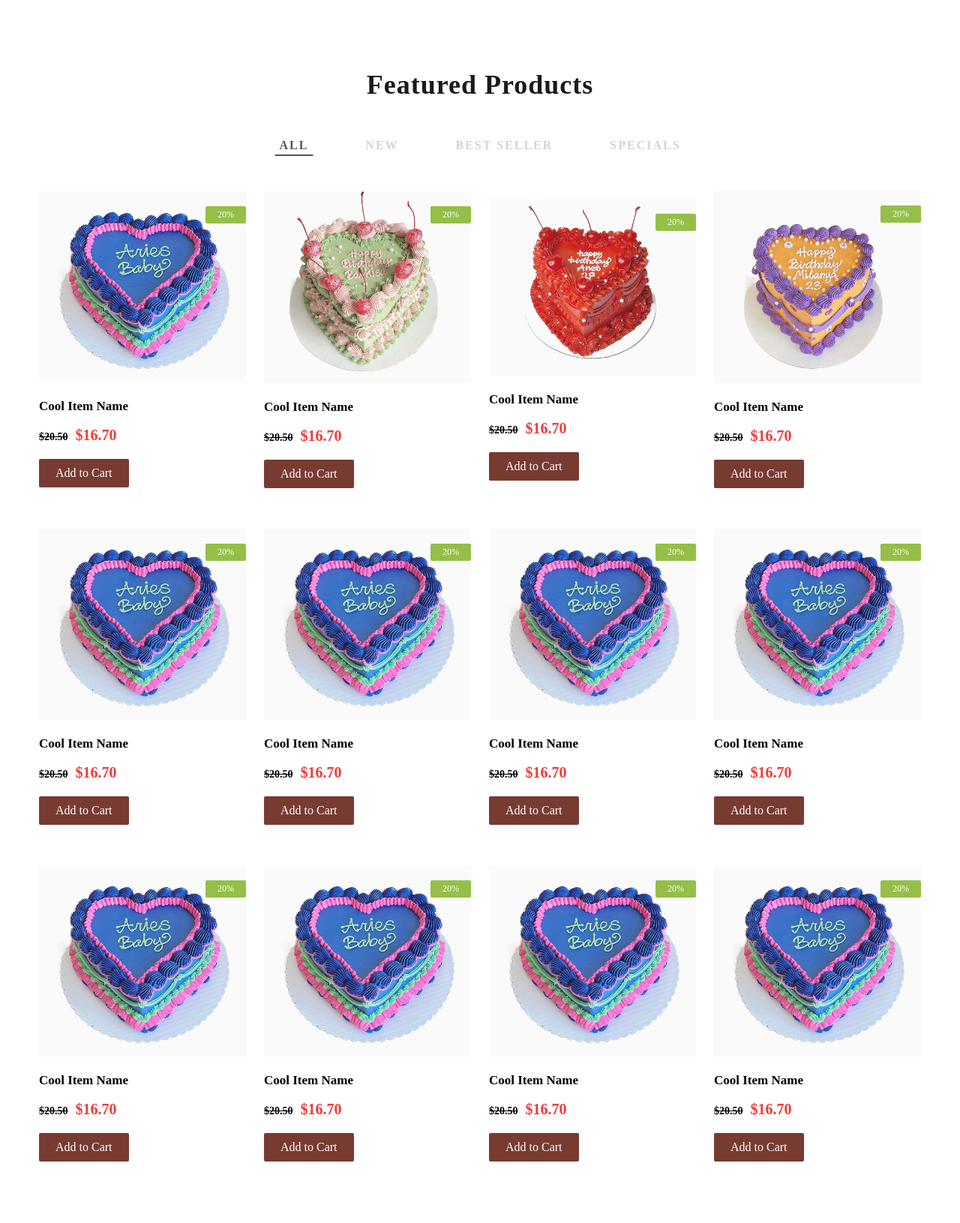
After one commit to HungNGuyenDanh/project-hk2, a PHP site: page /product/productsrc.html in a window 1280 px wide. The commit adds this page. Shown: the whole page at 75% size. Run offline with PHP 8.4, Linux system fonts and the light colour scheme.

Commit message:
updateProduct

```diff
--- a/footer/footer.html
+++ b/footer/footer.html
@@ -27,7 +27,7 @@
                 <h3>address</h3>
                 <iframe
                     src="https://www.google.com/maps/embed?pb=!1m18!1m12!1m3!1d501726.54073011904!2d106.36556425709519!3d10.754618132789961!2m3!1f0!2f0!3f0!3m2!1i1024!2i768!4f13.1!3m3!1m2!1s0x317529292e8d3dd1%3A0xf15f5aad773c112b!2sHo%20Chi%20Minh%20City%2C%20Vietnam!5e0!3m2!1sen!2s!4v1685588215674!5m2!1sen!2s"
-                    width="300" height="200" style="border:0;" allowfullscreen="" loading="lazy"
+                    width="300" height="200" style="border-radius:10px;" allowfullscreen="" loading="lazy"
                     referrerpolicy="no-referrer-when-downgrade"></iframe>
             </div>
 
@@ -56,8 +56,6 @@
 
         </div>
 
-        <div class="credit">created by <span>ninjashub</span> all rights reserved! </div>
-
     </section>
     <!-- footer ends -->
     <script src="https://unpkg.com/swiper/swiper-bundle.min.js"></script>
--- /dev/null
+++ b/product/productsrc.html
@@ -0,0 +1,214 @@
+<!DOCTYPE html>
+<html lang="en">
+<head>
+    <meta charset="UTF-8">
+    <meta http-equiv="X-UA-Compatible" content="IE=edge">
+    <meta name="viewport" content="width=device-width, initial-scale=1.0">
+    <title>Product Category Filter</title>
+    <link rel = "stylesheet" href = "./product/style.css">
+</head>
+<body>
+    <div class = "wrapper">
+        <div class = "category-filter">
+            <div class = "container">
+                <div class = "title">
+                    <h1>Featured Products</h1>
+                </div>
+
+                <div class = "filter-btns">
+                    <button type = "button" class = "filter-btn" id = "all">all</button>
+                    <button type = "button" class = "filter-btn" id = "new">new</button>
+                    <button type = "button" class = "filter-btn" id = "best-sellers">best seller</button>
+                    <button type = "button" class = "filter-btn" id = "specials">specials</button>
+                </div>
+
+                <div class = "filter-items">
+
+                    <div class = "filter-item all new">
+                        <div class = "item-img">
+                            <img src = "../images/cake/cak2.png" alt = "Item image">
+                            <span class = "discount">20%</span>
+                        </div>
+                        <div class = "item-info">
+                            <p>Cool Item Name</p>
+                            <div>
+                                <span class = "old-price">$20.50</span>
+                                <span class = "new-price">$16.70</span>
+                            </div>
+                            <a href = "#" class ="add-btn">Add to Cart</a>
+                        </div>
+                    </div>
+
+                    <div class = "filter-item all best-sellers">
+                        <div class = "item-img">
+                            <img src = "../images/cake/cake3.png" alt = "Item image">
+                            <span class = "discount">20%</span>
+                        </div>
+                        <div class = "item-info">
+                            <p>Cool Item Name</p>
+                            <div>
+                                <span class = "old-price">$20.50</span>
+                                <span class = "new-price">$16.70</span>
+                            </div>
+                            <a href = "#" class ="add-btn">Add to Cart</a>
+                        </div>
+                    </div>
+
+                    <div class = "filter-item all specials">
+                        <div class = "item-img">
+                            <img src = "../images/cake/cake4.png" alt = "Item image">
+                            <span class = "discount">20%</span>
+                        </div>
+                        <div class = "item-info">
+                            <p>Cool Item Name</p>
+                            <div>
+                                <span class = "old-price">$20.50</span>
+                                <span class = "new-price">$16.70</span>
+                            </div>
+                            <a href = "#" class ="add-btn">Add to Cart</a>
+                        </div>
+                    </div>
+
+                    <div class = "filter-item all new">
+                        <div class = "item-img">
+                            <img src = "../images/cake/cake5.png" alt = "Item image">
+                            <span class = "discount">20%</span>
+                        </div>
+                        <div class = "item-info">
+                            <p>Cool Item Name</p>
+                            <div>
+                                <span class = "old-price">$20.50</span>
+                                <span class = "new-price">$16.70</span>
+                            </div>
+                            <a href = "#" class ="add-btn">Add to Cart</a>
+                        </div>
+                    </div>
+
+                    <div class = "filter-item all best-sellers">
+                        <div class = "item-img">
+                            <img src = "../images/cake/cak2.png" alt = "Item image">
+                            <span class = "discount">20%</span>
+                        </div>
+                        <div class = "item-info">
+                            <p>Cool Item Name</p>
+                            <div>
+                                <span class = "old-price">$20.50</span>
+                                <span class = "new-price">$16.70</span>
+                            </div>
+                            <a href = "#" class ="add-btn">Add to Cart</a>
+                        </div>
+                    </div>
+
+                    <div class = "filter-item all specials">
+                        <div class = "item-img">
+                            <img src = "../images/cake/cak2.png" alt = "Item image">
+                            <span class = "discount">20%</span>
+                        </div>
+                        <div class = "item-info">
+                            <p>Cool Item Name</p>
+                            <div>
+                                <span class = "old-price">$20.50</span>
+                                <span class = "new-price">$16.70</span>
+                            </div>
+                            <a href = "#" class ="add-btn">Add to Cart</a>
+                        </div>
+                    </div>
+
+                    <div class = "filter-item all new">
+                        <div class = "item-img">
+                            <img src = "../images/cake/cak2.png" alt = "Item image">
+                            <span class = "discount">20%</span>
+                        </div>
+                        <div class = "item-info">
+                            <p>Cool Item Name</p>
+                            <div>
+                                <span class = "old-price">$20.50</span>
+                                <span class = "new-price">$16.70</span>
+                            </div>
+                            <a href = "#" class ="add-btn">Add to Cart</a>
+                        </div>
+                    </div>
+
+                    <div class = "filter-item all best-sellers">
+                        <div class = "item-img">
+                            <img src = "../images/cake/cak2.png" alt = "Item image">
+                            <span class = "discount">20%</span>
+                        </div>
+                        <div class = "item-info">
+                            <p>Cool Item Name</p>
+                            <div>
+                                <span class = "old-price">$20.50</span>
+                                <span class = "new-price">$16.70</span>
+                            </div>
+                            <a href = "#" class ="add-btn">Add to Cart</a>
+                        </div>
+                    </div>
+
+                    <div class = "filter-item all specials">
+                        <div class = "item-img">
+                            <img src = "../images/cake/cak2.png" alt = "Item image">
+                            <span class = "discount">20%</span>
+                        </div>
+                        <div class = "item-info">
+                            <p>Cool Item Name</p>
+                            <div>
+                                <span class = "old-price">$20.50</span>
+                                <span class = "new-price">$16.70</span>
+                            </div>
+                            <a href = "#" class ="add-btn">Add to Cart</a>
+                        </div>
+                    </div>
+
+                    <div class = "filter-item all new">
+                        <div class = "item-img">
+                            <img src = "../images/cake/cak2.png" alt = "Item image">
+                            <span class = "discount">20%</span>
+                        </div>
+                        <div class = "item-info">
+                            <p>Cool Item Name</p>
+                            <div>
+                                <span class = "old-price">$20.50</span>
+                                <span class = "new-price">$16.70</span>
+                            </div>
+                            <a href = "#" class ="add-btn">Add to Cart</a>
+                        </div>
+                    </div>
+
+                    <div class = "filter-item all best-sellers">
+                        <div class = "item-img">
+                            <img src = "../images/cake/cak2.png" alt = "Item image">
+                            <span class = "discount">20%</span>
+                        </div>
+                        <div class = "item-info">
+                            <p>Cool Item Name</p>
+                            <div>
+                                <span class = "old-price">$20.50</span>
+                                <span class = "new-price">$16.70</span>
+                            </div>
+                            <a href = "#" class ="add-btn">Add to Cart</a>
+                        </div>
+                    </div>
+
+                    <div class = "filter-item all specials">
+                        <div class = "item-img">
+                            <img src = "../images/cake/cak2.png" alt = "Item image">
+                            <span class = "discount">20%</span>
+                        </div>
+                        <div class = "item-info">
+                            <p>Cool Item Name</p>
+                            <div>
+                                <span class = "old-price">$20.50</span>
+                                <span class = "new-price">$16.70</span>
+                            </div>
+                            <a href = "#" class ="add-btn">Add to Cart</a>
+                        </div>
+                    </div>
+                </div>
+            </div>
+        </div>
+    </div>
+
+    <script src = "script.js"></script>
+
+</body>
+</html>
--- /dev/null
+++ b/product/style.css
@@ -0,0 +1,210 @@
+
+.wrapper{
+    width: 100%;
+    overflow-x: hidden;
+}
+.wrapper .container{
+    max-width: 1400px;
+    margin: 0 auto;
+    padding: 20px;
+}
+.category-filter{
+    margin-top: 40px;
+}
+.title{
+    margin-bottom: 40px;
+}
+.title h1{
+    color: #1b1919;
+    text-align: center;
+    font-weight: 800;
+    font-size: 36px;
+    letter-spacing: 1px;
+}
+.filter-btns{
+    text-align: center;
+}
+.filter-btn{
+    background: none;
+    cursor: pointer;
+    border: none;
+    font-family: inherit;
+    text-transform: uppercase;
+    display: inline-block;
+    margin: 10px 30px;
+    font-size: 16px;
+    color: #d3d3d3;
+    font-weight: 600;
+    letter-spacing: 2px;
+    position: relative;
+    -webkit-transition: all 0.2s ease-in-out;
+    -o-transition: all 0.2s ease-in-out;
+    transition: all 0.2s ease-in-out;
+}
+.filter-btn::after{
+    content: "";
+    position: absolute;
+    top: 110%;
+    left: 50%;
+    -webkit-transform: translateX(-50%);
+        -ms-transform: translateX(-50%);
+            transform: translateX(-50%);
+    height: 2px;
+    width: 0;
+    background-color: #555;
+    -webkit-transition: all 0.2s ease-in-out;
+    -o-transition: all 0.2s ease-in-out;
+    transition: all 0.2s ease-in-out
+}
+.filter-btn:hover{
+    color: #555;
+}
+.filter-btn:hover::after{
+    width: 100%;
+}
+/* active button */
+.active-btn{
+    color: #555;
+}
+.active-btn::after{
+    width: 100%;
+}
+/*  */
+
+.filter-items{
+    margin-top: 40px;
+}
+.item-img{
+    position: relative;
+    overflow: hidden;
+}
+.item-img::after{
+    content: "";
+    position: absolute;
+    top: 0;
+    left: 0;
+    width: 100%;
+    height: 100%;
+    background: rgba(212, 203, 203, 0.1);
+}
+.item-img .discount{
+    position: absolute;
+    right: 0;
+    top: 20px;
+    background-color: #95bf47;
+    z-index: 1;
+    border-radius: 2px;
+    color: #fff;
+    font-size: 12px;
+    padding: 4px 16px;
+}
+.item-img img{
+    width: 100%;
+    display: block;
+    -webkit-transition: -webkit-transform 0.2s ease-in-out;
+    transition: -webkit-transform 0.2s ease-in-out;
+    -o-transition: transform 0.2s ease-in-out;
+    transition: transform 0.2s ease-in-out;
+    transition: transform 0.2s ease-in-out, -webkit-transform 0.2s ease-in-out;
+}
+.filter-item:hover .item-img img{
+    -webkit-transform: scale(1.1);
+        -ms-transform: scale(1.1);
+            transform: scale(1.1);
+}
+.item-info{
+    padding: 14px 0;
+}
+.item-info p{
+    font-weight: 600;
+    font-size: 17px;
+    margin-top: 8px;
+}
+.item-info .old-price{
+    font-size: 14px;
+    font-weight: 700;
+    text-decoration: line-through;
+}
+.item-info .new-price{
+    display: inline-block;
+    margin-left: 6px;
+    font-weight: 600;
+    color: #f53939;
+    font-size: 20px;
+}
+.add-btn{
+    display: inline-block;
+    margin-top: 20px;
+    background-color: #783b31;
+    text-decoration: none;
+    color: #fff;
+    padding: 8px 20px;
+    border-radius: 2px;
+    border: 2px solid transparent;
+    -webkit-transition: all 0.2s ease-in-out;
+    -o-transition: all 0.2s ease-in-out;
+    transition: all 0.2s ease-in-out;
+    font-size: 16px;
+}
+.add-btn:hover{
+    border-color: transparent !important;
+    background-color: rgba(49, 186, 49, 0.757);
+    /* color: #783b31; */
+}
+
+
+.filter-items{
+    display: -webkit-box;
+    display: -ms-flexbox;
+    display: flex;
+    -ms-flex-wrap: wrap;
+        flex-wrap: wrap;
+    -webkit-box-align: center;
+        -ms-flex-align: center;
+            align-items: center;
+    -webkit-box-pack: space-evenly;
+        -ms-flex-pack: space-evenly;
+            justify-content: space-evenly;
+}
+.filter-item{
+    width: 100%;
+    margin-bottom: 40px;
+    -webkit-animation: fadeIn 1s;
+            animation: fadeIn 1s;
+}
+
+@-webkit-keyframes fadeIn{
+    from{
+        opacity: 0;
+    }
+    to{
+        opacity: 1;
+    }
+}
+
+@keyframes fadeIn{
+    from{
+        opacity: 0;
+    }
+    to{
+        opacity: 1;
+    }
+}
+
+@media screen and (min-width: 768px){
+    .filter-item{
+        width: calc(50% - 30px);
+    }
+}
+
+@media screen and (min-width: 992px){
+    .filter-item{
+        width: calc(33.3333% - 30px);
+    }
+}
+
+@media screen and (min-width: 1200px){
+    .filter-item{
+        width: calc(25% - 30px);
+    }
+}
```
Also changed, not shown: css/style.css (+13 -4 lines), product.html (+198 -8 lines), product/product.js (added, +17 -0 lines), product/script.js (added, +30 -0 lines).
